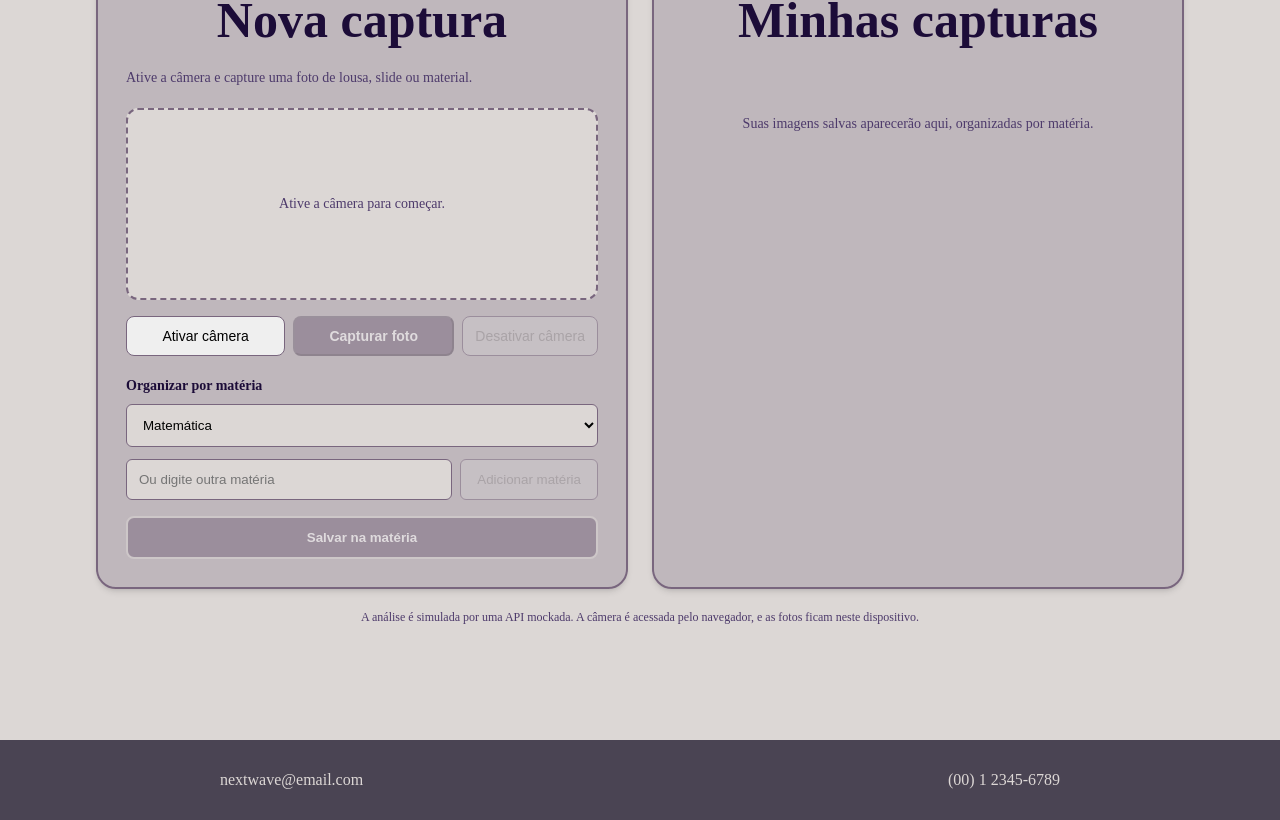
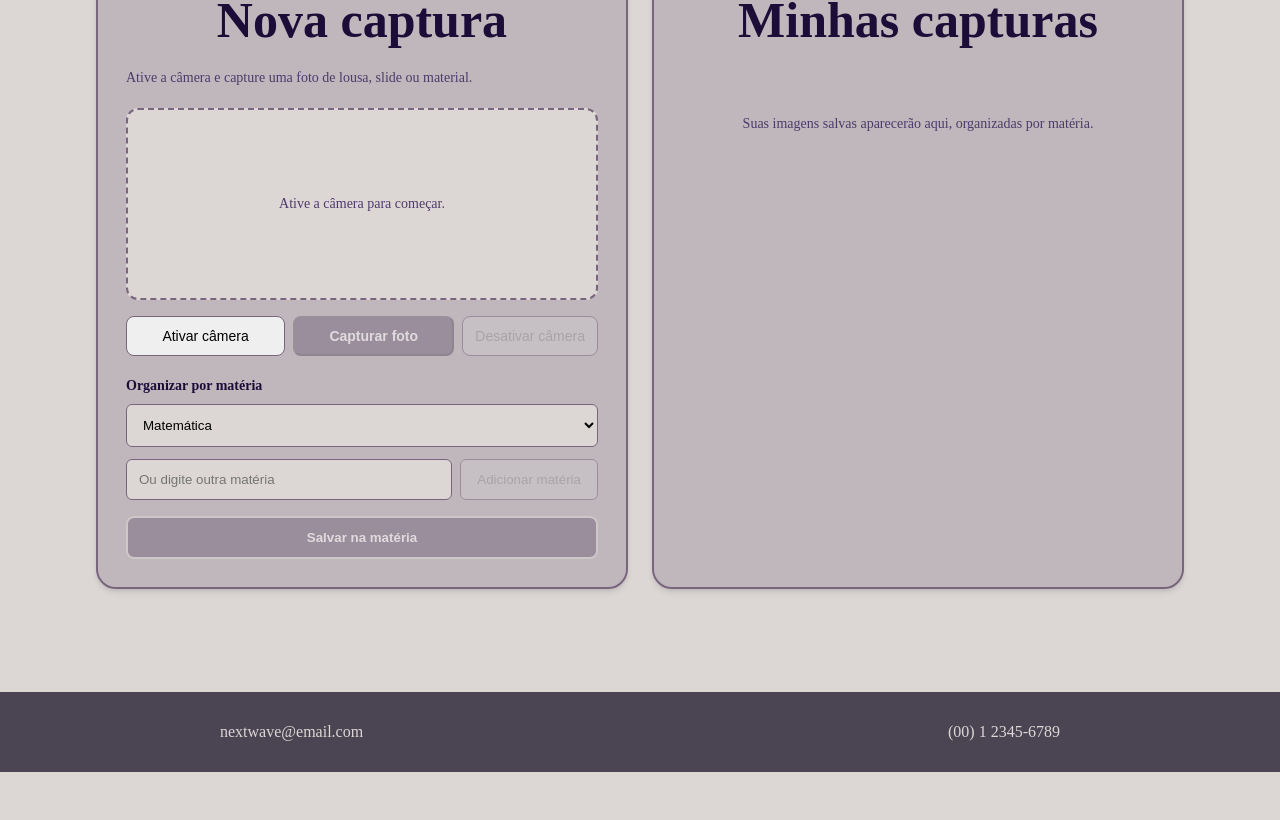
Before and after one commit to YaSiunte/sprint4_front-web, a React (Vite) app: page /app in a window 1280 px wide. Shown: the part 445-1265 px from the top of the page. After the commit the page ends 1217 px from the top, so only its background shows below. Built offline with nearby package versions, Linux system fonts and the light colour scheme; sample sign-in values are in the browser's storage; a web font is replaced by a local one.

Commit message:
Ajusta CameraApp

```diff
--- a/src/pages/CameraApp.jsx
+++ b/src/pages/CameraApp.jsx
@@ -450,10 +450,6 @@ function CameraApp() {
         </section>
       </div>
 
-      <p className="mt-5 text-center text-xs text-[#4d3a6b]">
-        A análise é simulada por uma API mockada. A câmera é acessada pelo
-        navegador, e as fotos ficam neste dispositivo.
-      </p>
     </main>
   )
 }
```
